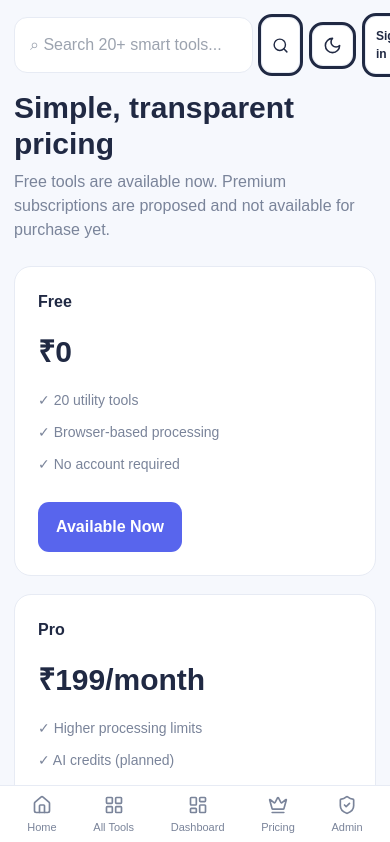
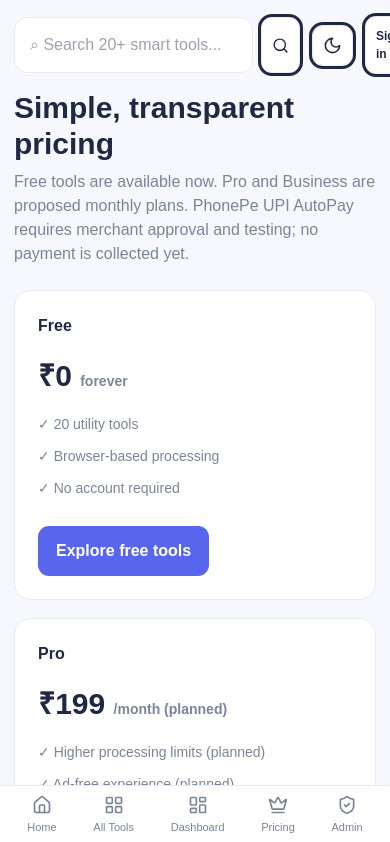
Before and after one commit to RaviVadhiya11/toolnexa-ai, a Next.js app: page /pricing in a window 390 px wide. Shown: the top 842 px of the page. Built offline with nearby package versions, Linux system fonts and the light colour scheme; no server answers.

Commit message:
Clarify PhonePe monthly plans are previews and keep checkout disabled

```diff
--- a/app/pricing/page.tsx
+++ b/app/pricing/page.tsx
@@ -1 +1,7 @@
-export default function Pricing(){return <><h1 className="text-3xl font-extrabold">Simple, transparent pricing</h1><p className="muted mt-2 mb-6">Free tools are available now. Premium subscriptions are proposed and not available for purchase yet.</p><div className="pricing-grid">{[{name:'Free',price:'₹0',features:['20 utility tools','Browser-based processing','No account required']},{name:'Pro',price:'₹199/month',features:['Higher processing limits','AI credits (planned)','Ad-free experience (planned)']},{name:'Business',price:'₹499/month',features:['More AI credits (planned)','Batch processing (planned)','Team features (planned)']}].map(p=><div className="panel" key={p.name}><b>{p.name}</b><h2 className="text-3xl font-extrabold my-5">{p.price}</h2>{p.features.map(f=><p className="muted mt-3 text-sm" key={f}>✓ {f}</p>)}<button className="button mt-7" disabled={p.name!=='Free'} style={p.name!=='Free'?{opacity:.5,cursor:'not-allowed'}:{}}>{p.name==='Free'?'Available Now':'Coming Soon'}</button></div>)}</div></>}
+import Link from 'next/link';
+const plans=[
+{name:'Free',price:'₹0',period:'forever',features:['20 utility tools','Browser-based processing','No account required'],live:true},
+{name:'Pro',price:'₹199',period:'/month (planned)',features:['Higher processing limits (planned)','Ad-free experience (planned)','AI credits (planned)'],live:false},
+{name:'Business',price:'₹499',period:'/month (planned)',features:['Batch processing (planned)','Team features (planned)','More AI credits (planned)'],live:false}
+];
+export default function Pricing(){return <section><h1 className="text-3xl font-extrabold">Simple, transparent pricing</h1><p className="muted mt-2 mb-6">Free tools are available now. Pro and Business are proposed monthly plans. PhonePe UPI AutoPay requires merchant approval and testing; no payment is collected yet.</p><div className="pricing-grid">{plans.map(p=><div className="panel" key={p.name}><b>{p.name}</b><h2 className="text-3xl font-extrabold my-5">{p.price} <span className="text-sm muted">{p.period}</span></h2>{p.features.map(f=><p className="muted mt-3 text-sm" key={f}>✓ {f}</p>)}{p.live?<Link href="/tools" className="button mt-7">Explore free tools</Link>:<p className="muted mt-7" aria-label={p.name+' subscription coming soon'}>Coming Soon — no checkout available</p>}</div>)}</div><div className="panel mt-5"><h2 className="text-xl font-bold">PhonePe monthly subscriptions — planned</h2><p className="muted mt-3">Recurring UPI AutoPay payments will be offered only after PhonePe merchant enablement, sandbox testing, verified server-side payment status and cancellation support are complete.</p></div></section>}
```
